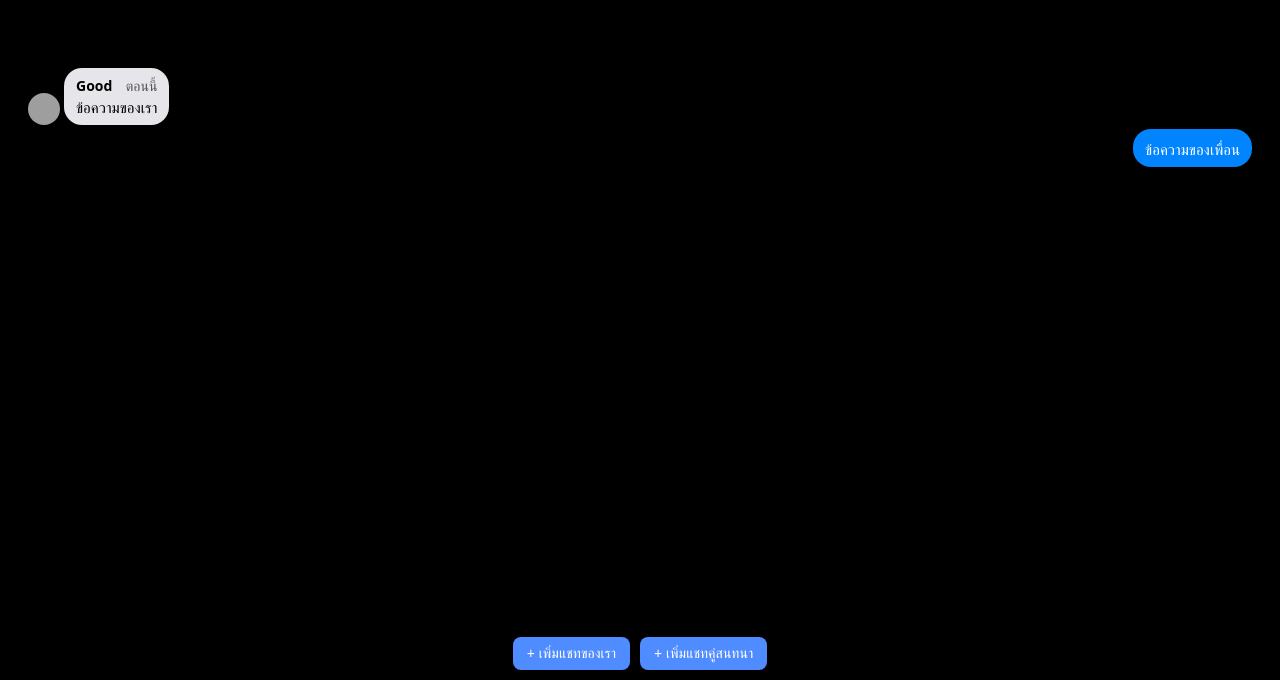
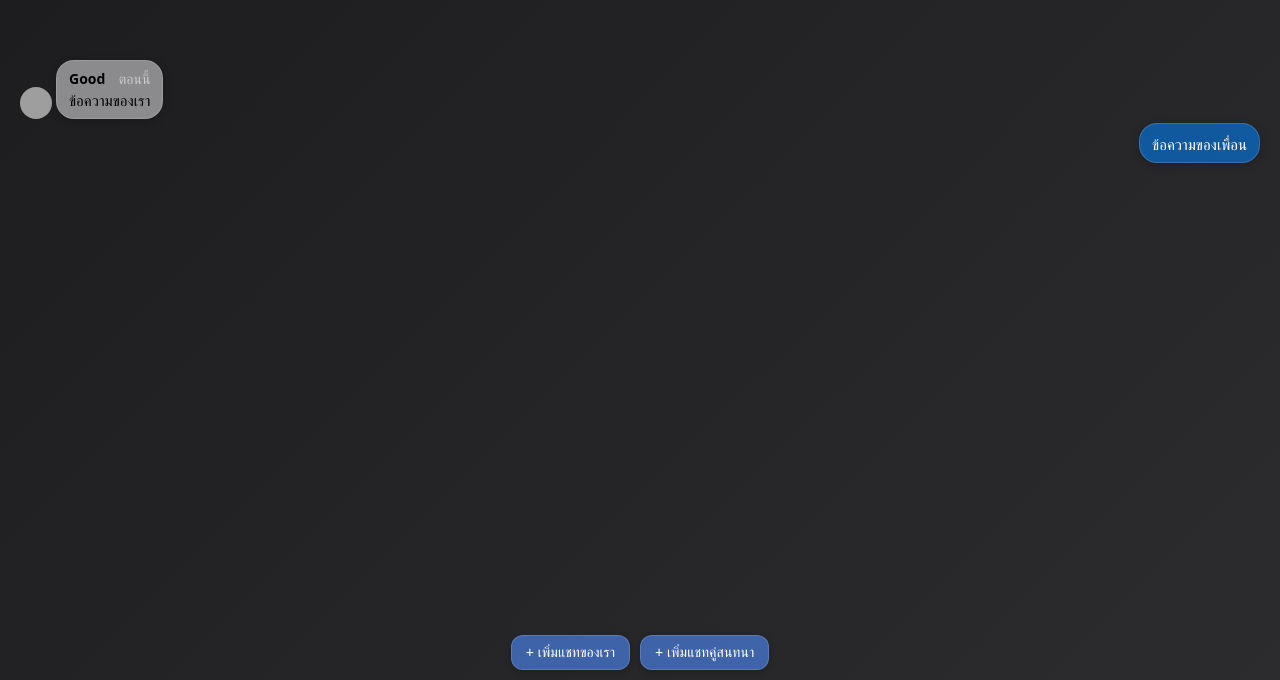
Before and after one commit to JoeKittiphong/Facebook-message-page, a plain HTML site: page Index.html in a window 1280 px wide. Shown: the part 120-800 px from the top of the page. Drawn offline with Linux system fonts and the light colour scheme; grey boxes are pictures that could not be loaded.

Commit message:
iOS glass style

```diff
--- a/Index.html
+++ b/Index.html
@@ -6,16 +6,23 @@
 <title>Messenger Clone</title>
 <style>
 body {
-  background: black;
+  margin: 0;
   font-family: system-ui, "Segoe UI", sans-serif;
   padding: 20px;
   padding-bottom: 80px;
+
+  /* พื้นหลังแบบ iPadOS */
+  background: linear-gradient(135deg, #1c1c1e, #2c2c2e);
+  background-attachment: fixed;
+  color: white;
 }
+
 #chatContainer {
   display: flex;
   flex-direction: column;
   gap: 4px;
 }
+
 .bubble-row {
   display: flex;
   align-items: flex-end;
@@ -23,14 +30,17 @@ body {
   max-width: 90%;
   position: relative;
 }
+
 .mychat {
   align-self: flex-start;
   flex-direction: row;
 }
+
 .partner {
   align-self: flex-end;
   flex-direction: row-reverse;
 }
+
 .avatar {
   width: 32px;
   height: 32px;
@@ -47,21 +57,31 @@ body {
 .avatar input {
   display: none;
 }
+
+/* bubble โปร่งใสแบบ iPadOS */
 .bubble {
   border-radius: 18px;
   padding: 8px 12px;
   font-size: 15px;
   white-space: pre-wrap;
   word-break: break-word;
+
+  backdrop-filter: blur(20px);
+  -webkit-backdrop-filter: blur(20px);
+  border: 1px solid rgba(255, 255, 255, 0.15);
+  box-shadow: 0 2px 8px rgba(0,0,0,0.2);
 }
+
 .mychat .bubble {
-  background: #e5e5ea;
+  background: rgba(229, 229, 234, 0.55);
   color: black;
 }
+
 .partner .bubble {
-  background: #0084ff;
+  background: rgba(0, 132, 255, 0.55);
   color: white;
 }
+
 .header {
   display: flex;
   justify-content: space-between;
@@ -75,7 +95,7 @@ body {
 }
 .time {
   font-weight: normal;
-  color: #555;
+  color: #ccc;
   margin-left: 8px;
   flex-shrink: 0;
 }
@@ -91,6 +111,7 @@ body {
 .partner .message {
   color: white;
 }
+
 #buttons {
   position: fixed;
   bottom: 10px;
@@ -100,17 +121,23 @@ body {
   justify-content: center;
   gap: 10px;
 }
+
+/* ปุ่ม glass style */
 #buttons button {
   padding: 8px 14px;
   font-size: 14px;
   border: none;
-  border-radius: 8px;
-  background: #4f8cff;
+  border-radius: 12px;
+  background: rgba(79, 140, 255, 0.6);
   color: white;
   cursor: pointer;
+  backdrop-filter: blur(12px);
+  -webkit-backdrop-filter: blur(12px);
+  border: 1px solid rgba(255,255,255,0.15);
+  box-shadow: 0 2px 6px rgba(0,0,0,0.2);
 }
 #buttons button:hover {
-  background: #3a6edc;
+  background: rgba(79, 140, 255, 0.8);
 }
 </style>
 </head>
@@ -214,7 +241,6 @@ function createChat(data=null, isMyChat=true, isFirst=false){
     name.addEventListener('input', saveChatData);
     time.addEventListener('input', saveChatData);
   }else if(isMyChat && !isFirst){
-    // เว้นระยะซ้ายเท่ากับ avatar
     bubble.style.marginLeft = '32px';
   }
 
```
